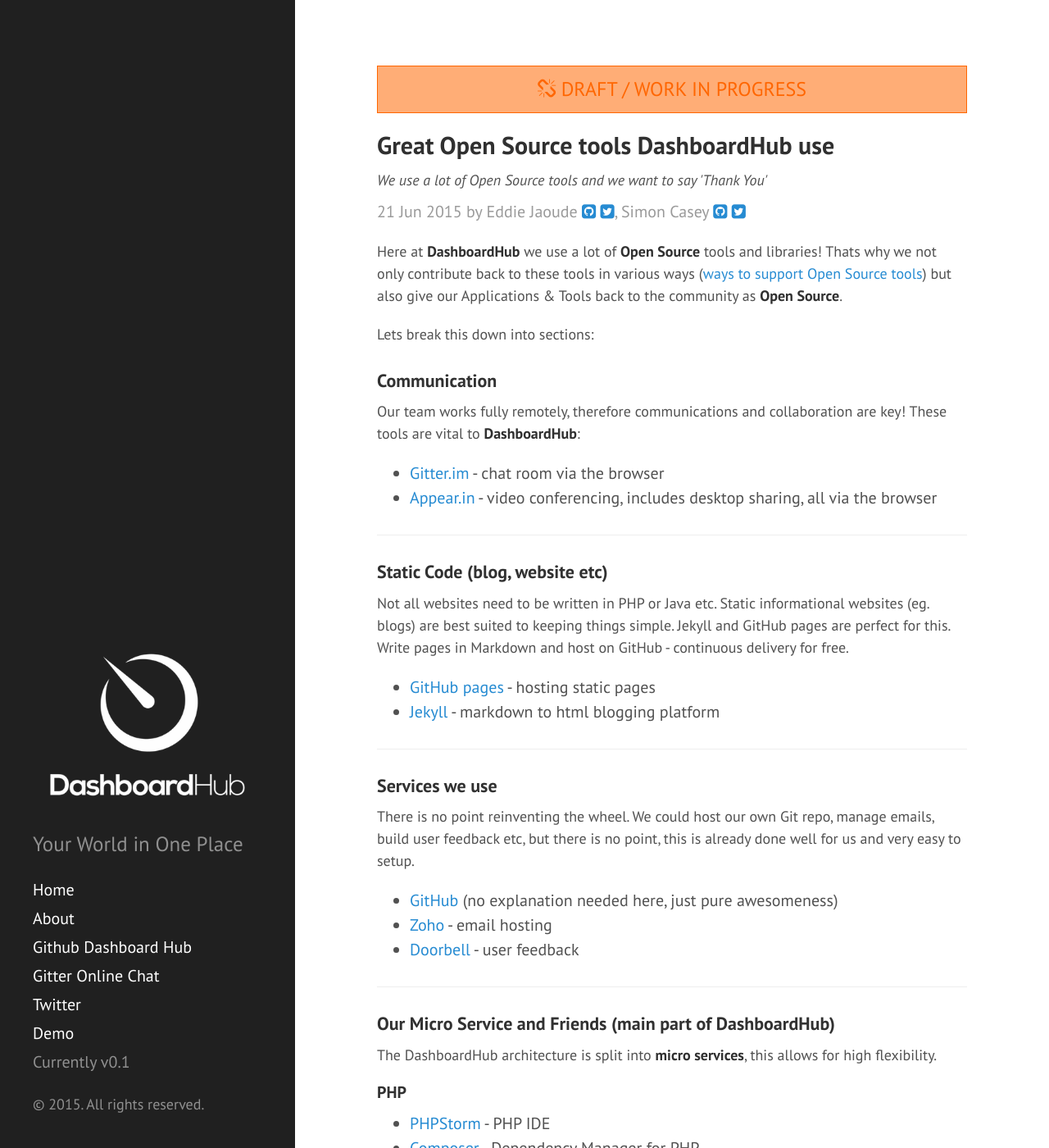
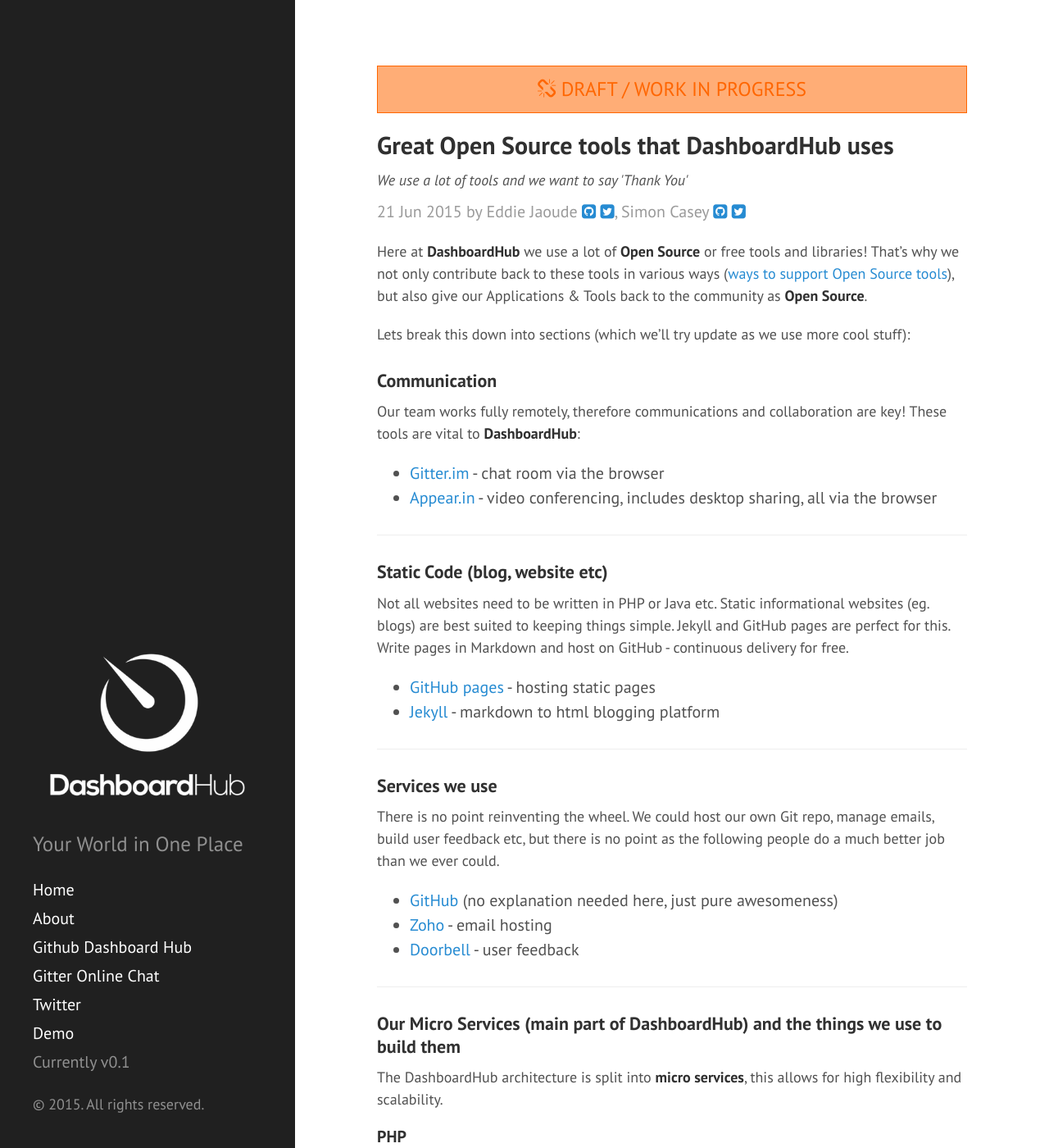
Before and after one commit to DashboardHub/Blog, a Jekyll site: the page built from _posts/2015-06-21-great-open-source-tools-dashboardhub-use.md, in a window 1280 px wide and 1400 px high. Shown: the whole window at 82% size. Built offline with Jekyll 4.4.1, drawn with Linux system fonts in a browser that asks for light colours; nearby versions of some CDN libraries; Markdown is read by kramdown in place of the engine named in the settings; a script that is not in the unit is left out; comment, search, counter and statistics services are not loaded.

Commit message:
Minor spelling and wording changes

```diff
--- a/_posts/2015-06-21-great-open-source-tools-dashboardhub-use.md
+++ b/_posts/2015-06-21-great-open-source-tools-dashboardhub-use.md
@@ -1,15 +1,15 @@
 ---
 layout: post
-title: Great Open Source tools DashboardHub use
-summary: We use a lot of Open Source tools and we want to say 'Thank You'
+title: Great Open Source tools that DashboardHub uses
+summary: We use a lot of tools and we want to say 'Thank You'
 author: Eddie Jaoude <a href="https://github.com/eddiejaoude"><i class="fa fa-github-square"></i></a> <a href="https://twitter.com/eddiejaoude"><i class="fa fa-twitter-square"></i></a>, Simon Casey <a href="https://github.com/simoncasey"><i class="fa fa-github-square"></i></a> <a href="https://twitter.com/simoncasey1982"><i class="fa fa-twitter-square"></i></a>
 comments: true
 alert: DRAFT  / WORK IN PROGRESS
 ---
 
-Here at **DashboardHub** we use a lot of **Open Source** tools and libraries! Thats why we not only contribute back to these tools in various ways ([ways to support Open Source tools](/2015/06/08/supporting-open-source-projects/)) but also give our Applications & Tools back to the community as **Open Source**.
+Here at **DashboardHub** we use a lot of **Open Source** or free tools and libraries! That's why we not only contribute back to these tools in various ways ([ways to support Open Source tools](/2015/06/08/supporting-open-source-projects/)), but also give our Applications & Tools back to the community as **Open Source**.
 
-Lets break this down into sections:
+Lets break this down into sections (which we'll try update as we use more cool stuff):
 
 ### Communication
 
@@ -31,7 +31,7 @@
 
 ### Services we use
 
-There is no point reinventing the wheel. We could host our own Git repo, manage emails, build user feedback etc, but there is no point, this is already done well for us and very easy to setup.
+There is no point reinventing the wheel. We could host our own Git repo, manage emails, build user feedback etc, but there is no point as the following people do a much better job than we ever could.
 
 * [GitHub](https://github.com) (no explanation needed here, just pure awesomeness)
 * [Zoho](https://www.zoho.com) - email hosting
@@ -39,9 +39,9 @@
 
 ---
 
-### Our Micro Service and Friends (main part of DashboardHub)
+### Our Micro Services (main part of DashboardHub) and the things we use to build them
 
-The DashboardHub architecture is split into **micro services**, this allows for high flexibility.
+The DashboardHub architecture is split into **micro services**, this allows for high flexibility and scalability.
 
 #### PHP
 
@@ -63,7 +63,7 @@
 * [Twitter Bootstrap](http://getbootstrap.com)
 * [FontAwesome](http://fontawesome.io/)
 
-#### Friends
+#### Backend
 
 * [MySQL](http://www.mysql.com)- database
 * [ElasticSearch](https://www.elastic.co) - search and analytics
```
